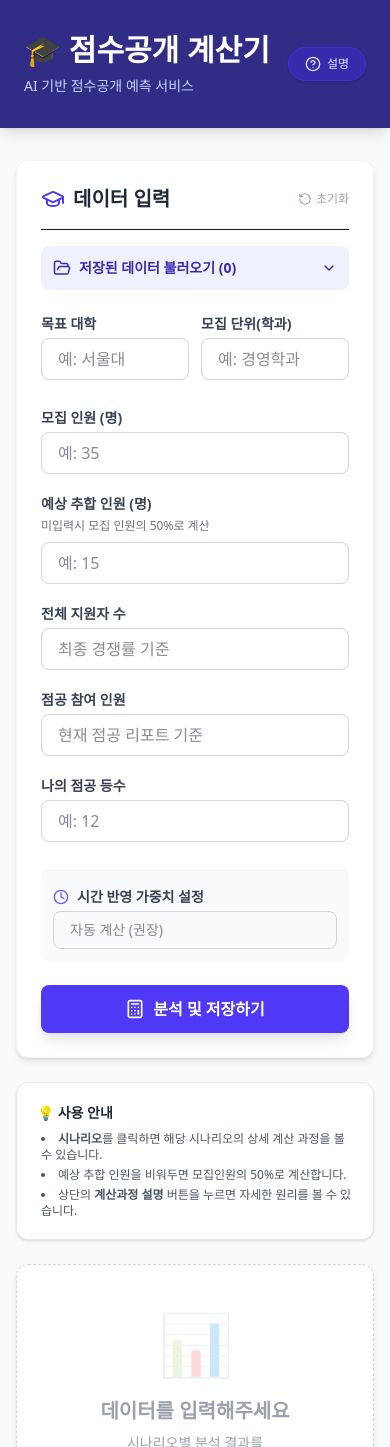
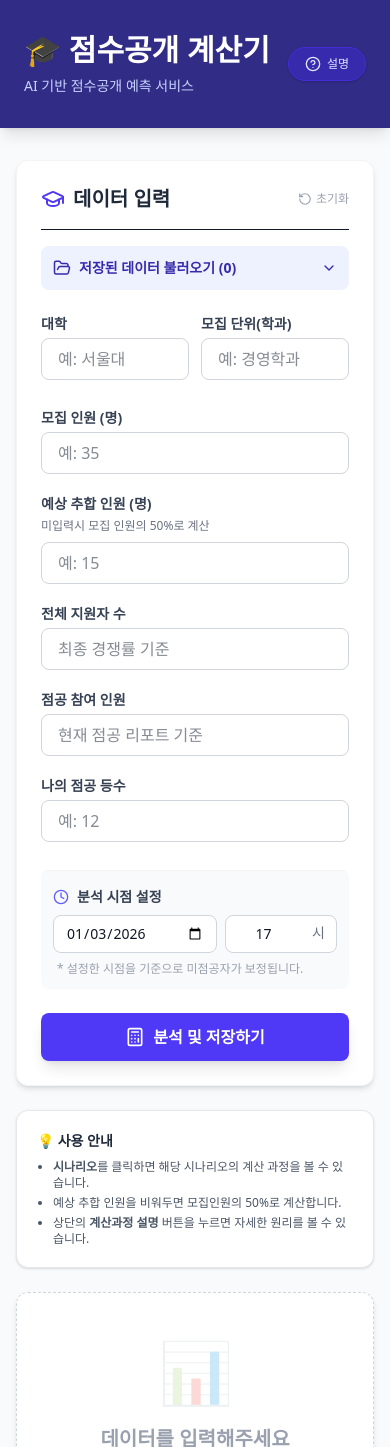
Before and after one commit to FEARNOT502/jeomgong-calculator, a React (Vite) app: page / in a window 390 px wide. Shown: the top 1447 px of the page. Built offline with nearby package versions, Linux system fonts and the light colour scheme.

Commit message:
업데이트

```diff
--- a/src/App.jsx
+++ b/src/App.jsx
@@ -5,7 +5,6 @@ import { Calculator, AlertCircle, CheckCircle2, TrendingUp, Users, AlertTriangle
 // 0. 계산 과정 설명 모달 컴포넌트 (수정됨)
 // ==========================================
 const LogicModal = ({ onClose }) => {
-  // 모달이 열려있는 동안 메인 화면(Body) 스크롤 잠금 처리
   useEffect(() => {
     document.body.style.overflow = 'hidden';
     return () => {
@@ -14,14 +13,13 @@ const LogicModal = ({ onClose }) => {
   }, []);
 
   return (
-    // 배경 투명도 조절 (bg-black/40) 및 배경 클릭 시 닫기 기능 추가
     <div
       className="fixed inset-0 bg-black/40 flex items-center justify-center z-50 p-4 backdrop-blur-sm animate-in fade-in duration-200"
       onClick={onClose}
     >
-      {/* 내부 콘텐츠 클릭 시 닫기 이벤트 전파 방지 (e.stopPropagation) */}
       <div
-        className="bg-white rounded-2xl shadow-2xl w-full max-w-2xl max-h-[85vh] overflow-y-auto relative animate-in zoom-in-95 duration-200"
+        // [MODIFIED] max-w-2xl -> max-w-4xl로 변경하여 너비 확장
+        className="bg-white rounded-2xl shadow-2xl w-full max-w-4xl max-h-[85vh] overflow-y-auto relative animate-in zoom-in-95 duration-200"
         onClick={(e) => e.stopPropagation()}
       >
         <button
@@ -67,14 +65,25 @@ const LogicModal = ({ onClose }) => {
 
               <ul className="list-disc pl-5 space-y-2 text-sm text-gray-600">
                 <li><strong>왜 자연로그(ln)를 쓰나요?</strong> 경쟁률이 5:1에서 10:1로 뛸 때와, 50:1에서 55:1로 뛸 때의 '허수 증가폭'은 다릅니다. 로그 함수는 경쟁률이 높아질수록 가중치를 합리적으로 낮춰주어, 경쟁률 폭발 학과에서 등수가 지나치게 밀리는 것을 방지합니다.</li>
-                <li><strong>기본값 0.7의 의미:</strong> 경쟁률이 낮아도 미점공자의 실력을 점공자의 약 70% 수준으로 보정하여, 지나친 행복회로를 방지합니다.</li>
               </ul>
             </section>
 
             <section>
               <h3 className="text-lg font-bold text-gray-800 mb-3 flex items-center gap-2">
                 <span className="bg-indigo-100 text-indigo-700 w-6 h-6 rounded-full flex items-center justify-center text-xs">2</span>
-                시간 보정 (Time Decay)
+                점공 비율 보정
+              </h3>
+              <div className="bg-yellow-50 p-4 rounded-xl border border-yellow-100 text-sm space-y-2">
+                <p><strong>점공 비율 = (점공 인원 / 전체 지원자)</strong></p>
+                <p>점공 비율이 낮다는 것은 아직 '숨어있는 고수'가 많을 수 있다는 뜻입니다. 반대로 점공 비율이 높다면 이미 고득점자는 다 공개된 상태일 확률이 높습니다.</p>
+                <p className="text-yellow-800 font-semibold">👉 점공 비율이 낮으면 가중치를 조금 높이고, 높으면 가중치를 낮춰서 보정합니다.</p>
+              </div>
+            </section>
+
+            <section>
+              <h3 className="text-lg font-bold text-gray-800 mb-3 flex items-center gap-2">
+                <span className="bg-indigo-100 text-indigo-700 w-6 h-6 rounded-full flex items-center justify-center text-xs">3</span>
+                시간 보정
               </h3>
               <div className="bg-blue-50 p-4 rounded-xl border border-blue-100 text-sm space-y-2">
                 <p><strong>원리:</strong> 고득점자는 보통 점공 오픈 초기(1월 초)에 대부분 유입됩니다.</p>
@@ -88,7 +97,7 @@ const LogicModal = ({ onClose }) => {
 
             <section>
               <h3 className="text-lg font-bold text-gray-800 mb-3 flex items-center gap-2">
-                <span className="bg-indigo-100 text-indigo-700 w-6 h-6 rounded-full flex items-center justify-center text-xs">3</span>
+                <span className="bg-indigo-100 text-indigo-700 w-6 h-6 rounded-full flex items-center justify-center text-xs">4</span>
                 최종 등수 계산
               </h3>
               <div className="text-sm space-y-3">
@@ -102,27 +111,6 @@ const LogicModal = ({ onClose }) => {
                     <p className="text-gray-400 mt-1">* 이 값은 반올림하여 정수로 계산합니다.</p>
                   </div>
                   <p className="font-bold text-gray-800">4. 최종 결과 = (현재 내 등수) + (상위 미점공자 예측값)</p>
-                </div>
-              </div>
-            </section>
-
-            <section>
-              <h3 className="text-lg font-bold text-gray-800 mb-3 flex items-center gap-2">
-                <span className="bg-indigo-100 text-indigo-700 w-6 h-6 rounded-full flex items-center justify-center text-xs">4</span>
-                3가지 시나리오의 의미
-              </h3>
-              <div className="grid grid-cols-1 sm:grid-cols-3 gap-3 text-sm text-center">
-                <div className="p-3 bg-green-50 rounded-lg border border-green-100">
-                  <div className="font-bold text-green-700 mb-1">행복회로</div>
-                  <div className="text-xs text-gray-600">"미점공자는 다 허수다!"<br/>(w=0.2 고정)</div>
-                </div>
-                <div className="p-3 bg-indigo-50 rounded-lg border border-indigo-200 shadow-sm">
-                  <div className="font-bold text-indigo-700 mb-1">합리적 예측</div>
-                  <div className="text-xs text-gray-600">AI 알고리즘 적용<br/>(경쟁률+시간 보정)</div>
-                </div>
-                <div className="p-3 bg-red-50 rounded-lg border border-red-100">
-                  <div className="font-bold text-red-700 mb-1">보수적 예측</div>
-                  <div className="text-xs text-gray-600">"미점공자도 다 실수다!"<br/>(w=1.0 고정)</div>
                 </div>
               </div>
             </section>
@@ -143,38 +131,56 @@ const LogicModal = ({ onClose }) => {
 };
 
 // ==========================================
-// 1. 핵심 알고리즘 (반올림 로직 적용)
+// 1. 핵심 알고리즘 (날짜/시간 입력 반영)
 // ==========================================
 const calculatePrediction = (inputs) => {
-  const { quota, realApplicants, revealedCount, myRank, weight, additionalPasses } = inputs;
+  const { quota, realApplicants, revealedCount, myRank, additionalPasses, calcDate, calcHour } = inputs;
 
   if (revealedCount > realApplicants) throw new Error("점공 인원이 전체 지원자보다 많을 수 없습니다.");
   if (myRank > revealedCount) throw new Error("나의 등수가 점공 인원보다 클 수 없습니다.");
   if (quota <= 0) throw new Error("모집 인원은 0보다 커야 합니다.");
 
   const competitionRate = realApplicants / quota;
+  const revealedRatio = revealedCount / realApplicants; // 점공 비율 (0.0 ~ 1.0)
 
-  // [1] 날짜 및 시간 기반 로직
-  const now = new Date();
+  // [1] 날짜 및 시간 기반 로직 (사용자 입력 기준)
+  let now;
+  if (calcDate && calcHour !== '') {
+    const [y, m, d] = calcDate.split('-').map(Number);
+    // 월은 0-index이므로 m-1
+    now = new Date(y, m - 1, d, parseInt(calcHour));
+  } else {
+    now = new Date(); // Fallback (비정상 입력 시 현재 시간)
+  }
+
   const currentYear = now.getFullYear();
   const startDate = new Date(currentYear, 0, 1); // 1월 1일 00:00
+  // 시간 차이가 음수(1월 1일 이전)가 나오지 않도록 처리
   const timeDiff = Math.max(0, now - startDate);
 
   const totalHoursPassed = Math.floor(timeDiff / (1000 * 60 * 60));
   const daysPassed = Math.floor(totalHoursPassed / 24);
   const hoursLeft = totalHoursPassed % 24;
 
+  // 시간 경과 보정 (Time Decay): 하루에 약 2% 감소, 최대 30%
   const timeDecayFactor = Math.min(0.3, totalHoursPassed * (0.02 / 24));
 
-  // [2] 기본 가중치 산출
-  let baseWeight = weight ? parseFloat(weight) : null;
-  let isAutoWeight = false;
+  // [2] 기본 가중치 산출 (항상 자동 계산)
+  const safeCompetitionRate = Math.max(1.1, competitionRate);
+  // 기본 공식: 0.7 - 0.15 * ln(경쟁률)
+  let w = 0.7 - (0.15 * Math.log(safeCompetitionRate));
 
-  if (baseWeight === null) {
-    isAutoWeight = true;
-    const safeCompetitionRate = Math.max(1.1, competitionRate);
-    baseWeight = Math.max(0.2, 0.7 - (0.15 * Math.log(safeCompetitionRate)));
+  // 점공 비율 보정 (Revealed Ratio Correction)
+  const ratioCorrection = (0.5 - revealedRatio) * 0.2;
+  w = w + ratioCorrection;
+
+  // 점공 초반(3일 이내) 실수 유입 보정
+  if (daysPassed <= 3) {
+    w = Math.max(w, 0.35);
   }
+
+  const baseWeight = Math.max(0.2, w); // 최소 0.2 안전장치
+  const isAutoWeight = true; // 수동 모드 제거됨
 
   // [3] 시나리오별 가중치 설정
   const weights = {
@@ -189,9 +195,7 @@ const calculatePrediction = (inputs) => {
 
   // [5] 시나리오별 등수 계산 (반올림 로직 적용)
   const calculateRank = (w) => {
-    // 미점공자 중 나보다 상위권일 것으로 예측되는 인원
     const hiddenSuperiors = unrevealedCount * rankRatio * w;
-    // 해당 인원을 반올림(Math.round)하여 내 등수에 더함
     return myRank + Math.round(hiddenSuperiors);
   };
 
@@ -238,7 +242,7 @@ const calculatePrediction = (inputs) => {
     weights,
     metrics: {
       competitionRate: competitionRate.toFixed(2),
-      revealedRatio: ((revealedCount / realApplicants) * 100).toFixed(1),
+      revealedRatio: (revealedRatio * 100).toFixed(1),
       additionalPasses: userAdditionalPasses,
       maxRank: Math.floor(quota + userAdditionalPasses)
     },
@@ -251,7 +255,8 @@ const calculatePrediction = (inputs) => {
       totalHoursPassed,
       timeDecayPercent: (timeDecayFactor * 100).toFixed(2),
       unrevealedCount,
-      myRatioPercent: (rankRatio * 100).toFixed(2)
+      myRatioPercent: (rankRatio * 100).toFixed(2),
+      ratioCorrection: ((0.5 - revealedRatio) * 0.2).toFixed(3)
     }
   };
 };
@@ -371,7 +376,7 @@ const InputForm = ({ inputs, setInputs, onCalculate, onReset, savedList, onLoad,
 
       <div className="grid grid-cols-1 gap-y-1">
         <div className="grid grid-cols-2 gap-3 mb-2">
-          <InputField label="목표 대학" name="university" type="text" value={inputs.university} onChange={handleChange} placeholder="예: 서울대" />
+          <InputField label="대학" name="university" type="text" value={inputs.university} onChange={handleChange} placeholder="예: 서울대" />
           <InputField label="모집 단위(학과)" name="department" type="text" value={inputs.department} onChange={handleChange} placeholder="예: 경영학과" />
         </div>
 
@@ -381,11 +386,35 @@ const InputForm = ({ inputs, setInputs, onCalculate, onReset, savedList, onLoad,
         <InputField label="점공 참여 인원" name="revealedCount" value={inputs.revealedCount} onChange={handleChange} placeholder="현재 점공 리포트 기준" />
         <InputField label="나의 점공 등수" name="myRank" value={inputs.myRank} onChange={handleChange} placeholder="예: 12" />
 
+        {/* [NEW] 날짜 및 시간 입력 필드로 변경 */}
         <div className="mt-2 pt-4 border-t border-gray-100 bg-gray-50 p-3 rounded-lg">
-          <label className="block text-gray-700 text-sm font-bold mb-1 flex items-center gap-2">
-            <Clock size={16} className="text-indigo-500"/> 시간 반영 가중치 설정
+          <label className="block text-gray-700 text-sm font-bold mb-2 flex items-center gap-2">
+            <Clock size={16} className="text-indigo-500"/> 분석 시점 설정
           </label>
-          <input type="number" name="weight" value={inputs.weight} onChange={handleChange} step="0.1" min="0.1" max="1.0" className="w-full px-4 py-2 border border-gray-300 rounded-lg text-sm" placeholder="자동 계산 (권장)" />
+          <div className="flex gap-2">
+            <input
+              type="date"
+              name="calcDate"
+              value={inputs.calcDate}
+              onChange={handleChange}
+              className="flex-1 px-3 py-2 border border-gray-300 rounded-lg text-sm focus:ring-2 focus:ring-indigo-500 focus:border-indigo-500 bg-white"
+            />
+            <div className="relative w-28">
+              <input
+                type="number"
+                name="calcHour"
+                value={inputs.calcHour}
+                onChange={handleChange}
+                min="0"
+                max="23"
+                className="w-full px-3 py-2 border border-gray-300 rounded-lg text-sm focus:ring-2 focus:ring-indigo-500 focus:border-indigo-500 text-center pr-8 bg-white"
+              />
+              <span className="absolute right-3 top-2 text-gray-500 text-sm">시</span>
+            </div>
+          </div>
+          <p className="text-xs text-gray-400 mt-2 ml-1">
+             * 설정한 시점을 기준으로 미점공자가 보정됩니다.
+          </p>
         </div>
       </div>
 
@@ -429,7 +458,6 @@ const ResultView = ({ result, inputs }) => {
   const currentProb = probabilities[activeScenario];
   const currentWeight = weights[activeScenario];
 
-  // 상세 내역에서 반올림된 '숨은 고수' 수 계산
   const estimatedHidden = Math.round(breakdown.unrevealedCount * (breakdown.myRatioPercent/100) * currentWeight);
 
   const scenarioNames = {
@@ -537,18 +565,35 @@ const ResultView = ({ result, inputs }) => {
                  {activeScenario === 'realistic' && (
                    <>
                      <div className="flex justify-between text-gray-600">
-                       <span>기본 가중치 (경쟁률 {metrics.competitionRate}:1)</span>
-                       <span className="font-mono">{breakdown.isAutoWeight ? breakdown.baseWeight : '수동입력'}</span>
+                       <span>로그 공식 (경쟁률 {metrics.competitionRate}:1)</span>
+                       <span className="font-mono">{breakdown.isAutoWeight ? (parseFloat(breakdown.baseWeight) - parseFloat(breakdown.ratioCorrection)).toFixed(3) : '수동'}</span>
                      </div>
+                     {/* [ADDED] 로그 공식 계산 과정 설명 */}
                      {breakdown.isAutoWeight && (
-                        <div className="flex justify-end">
-                           <div className="text-[10px] text-gray-400 bg-gray-100 px-1.5 py-0.5 rounded mb-1 border border-gray-200">
-                             0.7 - (0.15 × ln({metrics.competitionRate})) ≈ {breakdown.baseWeight}
+                        <div className="flex justify-end mb-1">
+                           <div className="text-[10px] text-gray-400 bg-gray-100 px-1.5 py-0.5 rounded border border-gray-200">
+                             * 0.7 - 0.15 × ln({metrics.competitionRate})
                            </div>
                         </div>
                      )}
+
+                     {breakdown.isAutoWeight && (
+                        <>
+                          <div className="flex justify-between text-gray-600">
+                            <span>점공 비율 보정 ({metrics.revealedRatio}%)</span>
+                            <span className={`font-mono ${parseFloat(breakdown.ratioCorrection) > 0 ? 'text-blue-600' : 'text-red-500'}`}>
+                              {parseFloat(breakdown.ratioCorrection) > 0 ? '+' : ''}{breakdown.ratioCorrection}
+                            </span>
+                          </div>
+                          <div className="flex justify-end mb-1">
+                             <div className="text-[10px] text-gray-400 bg-gray-100 px-1.5 py-0.5 rounded border border-gray-200">
+                               * (0.5 - {(parseFloat(metrics.revealedRatio)/100).toFixed(3)}) × 0.2
+                             </div>
+                          </div>
+                        </>
+                     )}
                      <div className="flex justify-between text-gray-600">
-                       <span>시간 경과 (D+{breakdown.daysPassed} {breakdown.hoursLeft}시간)</span>
+                       <span>시간 경과 (D+{breakdown.daysPassed})</span>
                        <span className="font-mono text-red-500">-{breakdown.timeDecayPercent}%</span>
                      </div>
                    </>
@@ -605,6 +650,10 @@ const ResultView = ({ result, inputs }) => {
                 <span className="font-mono font-bold">{metrics.competitionRate} : 1</span>
               </li>
               <li className="flex justify-between items-center">
+                <span>점공 참여율</span>
+                <span className="font-mono font-bold">{metrics.revealedRatio}%</span>
+              </li>
+              <li className="flex justify-between items-center">
                 <span>추가 합격 인원</span>
                 <span className="font-mono font-bold text-indigo-600">+{metrics.additionalPasses}명</span>
               </li>
@@ -627,14 +676,44 @@ const ResultView = ({ result, inputs }) => {
 // ==========================================
 // 4. 메인 앱 통합
 // ==========================================
+
+// Helper functions for date/time
+const getToday = () => {
+  const d = new Date();
+  const year = d.getFullYear();
+  const month = String(d.getMonth() + 1).padStart(2, '0');
+  const day = String(d.getDate()).padStart(2, '0');
+  return `${year}-${month}-${day}`;
+};
+
+const getCurrentHour = () => new Date().getHours();
+
 function App() {
+  // [NEW] calcDate, calcHour 초기값 추가
   const initialInputs = {
-    university: '', department: '', quota: '', realApplicants: '', revealedCount: '', myRank: '', weight: '', additionalPasses: ''
+    university: '',
+    department: '',
+    quota: '',
+    realApplicants: '',
+    revealedCount: '',
+    myRank: '',
+    additionalPasses: '',
+    calcDate: getToday(),
+    calcHour: getCurrentHour()
   };
 
   const [inputs, setInputs] = useState(() => {
     const lastSession = localStorage.getItem('jeomgong_current_session');
-    return lastSession ? JSON.parse(lastSession) : initialInputs;
+    if (lastSession) {
+      const parsed = JSON.parse(lastSession);
+      // 세션을 불러오더라도 날짜/시간은 '현재'로 리셋 (사용자 요청 사항)
+      return {
+        ...parsed,
+        calcDate: getToday(),
+        calcHour: getCurrentHour()
+      };
+    }
+    return initialInputs;
   });
 
   const [savedList, setSavedList] = useState(() => {
@@ -643,7 +722,6 @@ function App() {
   });
 
   const [result, setResult] = useState(null);
-  // [NEW] 설명 모달 상태 관리
   const [showLogicModal, setShowLogicModal] = useState(false);
 
   useEffect(() => { localStorage.setItem('jeomgong_current_session', JSON.stringify(inputs)); }, [inputs]);
@@ -683,7 +761,12 @@ function App() {
   };
 
   const handleLoad = (item) => {
-    setInputs({ ...item });
+    // 저장된 값을 불러올 때, 날짜와 시간은 '현재(컴퓨터 시간)'로 강제 업데이트
+    setInputs({
+      ...item,
+      calcDate: getToday(),
+      calcHour: getCurrentHour()
+    });
     setResult(null);
   };
 
@@ -695,7 +778,11 @@ function App() {
 
   const handleReset = () => {
     if (window.confirm('모두 지우시겠습니까?')) {
-      setInputs(initialInputs);
+      setInputs({
+        ...initialInputs,
+        calcDate: getToday(), // 리셋 시에도 현재 시간 유지
+        calcHour: getCurrentHour()
+      });
       setResult(null);
       localStorage.removeItem('jeomgong_current_session');
     }
@@ -718,7 +805,6 @@ function App() {
               </p>
             </div>
 
-            {/* [NEW] 계산과정 설명 버튼 */}
             <button
               onClick={() => setShowLogicModal(true)}
               className="flex items-center gap-1.5 text-xs sm:text-sm bg-indigo-800 hover:bg-indigo-700 text-indigo-100 px-4 py-2 rounded-full transition-colors border border-indigo-700 shadow-sm"
@@ -740,16 +826,16 @@ function App() {
             />
             <div className="mt-6 bg-white p-5 rounded-xl shadow-sm border border-gray-200 text-sm text-gray-600">
               <h3 className="font-bold text-gray-800 mb-2 flex items-center gap-2">💡 사용 안내</h3>
-              <ul className="list-disc list-inside space-y-1 ml-1 text-xs sm:text-sm">
-                <li><strong>시나리오</strong>를 클릭하면 해당 시나리오의 상세 계산 과정을 볼 수 있습니다.</li>
+              <ul className="list-disc pl-4 space-y-1 text-xs sm:text-sm">
+                <li><strong>시나리오</strong>를 클릭하면 해당 시나리오의 계산 과정을 볼 수 있습니다.</li>
                 <li>예상 추합 인원을 비워두면 모집인원의 50%로 계산합니다.</li>
                 <li>상단의 <strong>계산과정 설명</strong> 버튼을 누르면 자세한 원리를 볼 수 있습니다.</li>
               </ul>
             </div>
           </div>
-          <div className="w-full md:min-h-[600px]\">
-              <ResultView result={result} inputs={inputs} />
-            </div>
+          <div className="w-full md:min-h-[600px]">
+             <ResultView result={result} inputs={inputs} />
+          </div>
         </div>
       </main>
 
```
